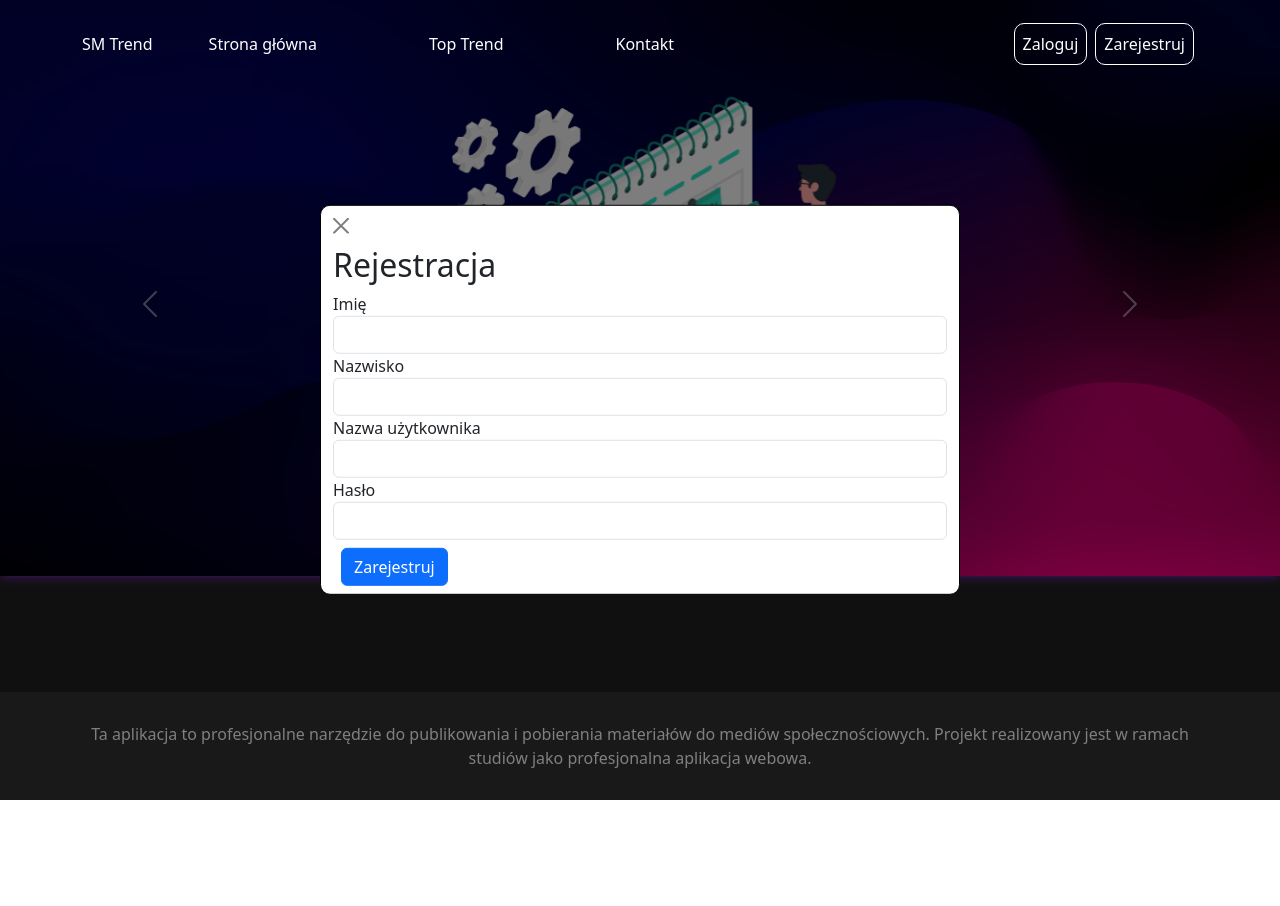
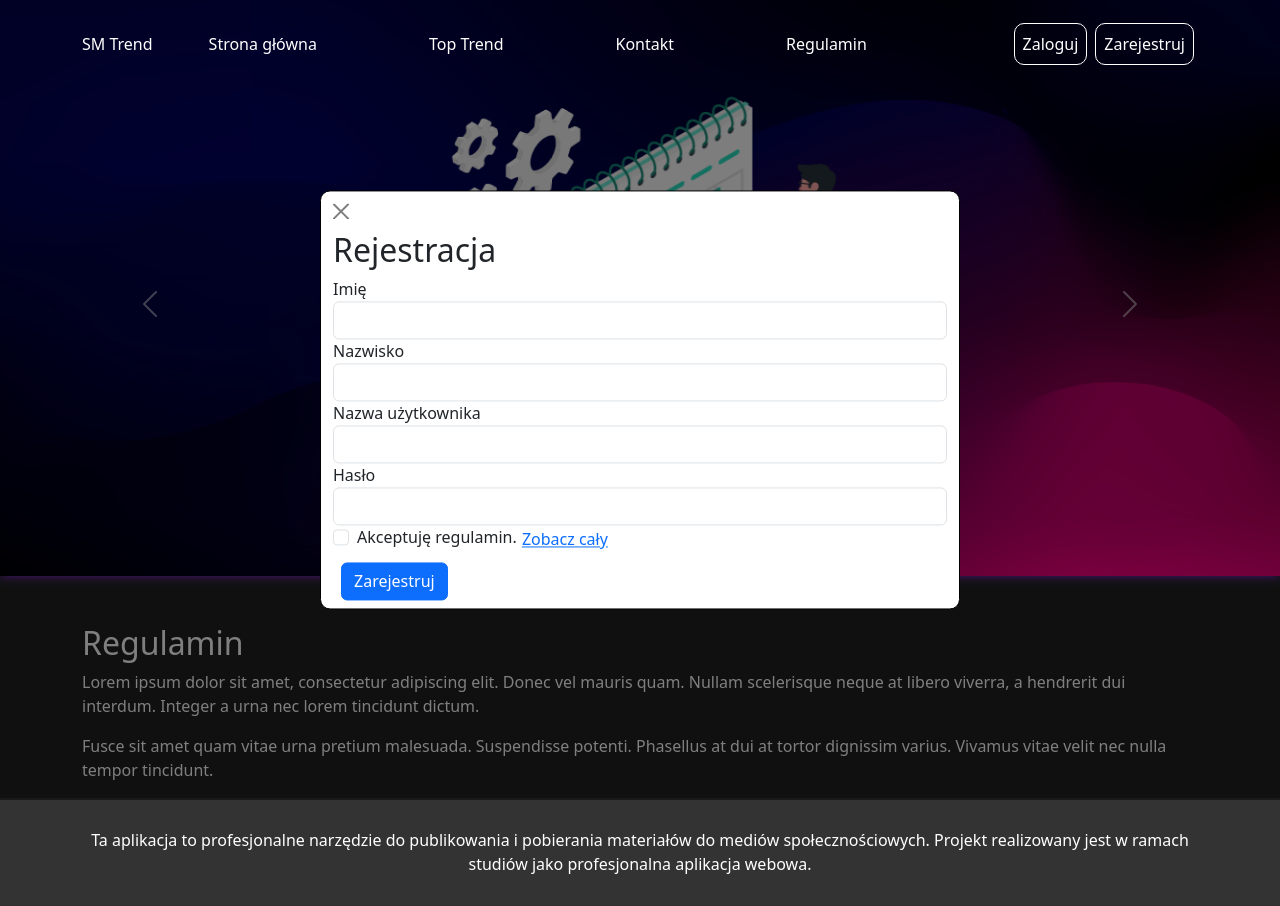
Before and after one commit to Mirac00/SM-Trend-Frontend, a React (Create React App) app: page /regulamin in a window 1280 px wide. Both pictures are taken after a click on the button "Zarejestruj". Before the commit the page ends 800 px from the top, so only its background shows below. Built offline with nearby package versions, Linux system fonts and the light colour scheme.

Commit message:
register and service roules

```diff
--- a/src/App.tsx
+++ b/src/App.tsx
@@ -1,3 +1,4 @@
+// App.tsx
 import React from 'react';
 import { BrowserRouter as Router, Route, Routes } from 'react-router-dom';
 import Layout from './components/common/Layout';
@@ -5,6 +6,7 @@ import Home from './components/routes/home';
 import TopTrend from './components/routes/TopTrend';
 import Contact from './components/routes/contact';
 import MyProfile from './components/routes/MyProfile';
+import Regulamin from './components/routes/Regulamin'; // Import nowej podstrony
 import { AuthProvider } from '../src/components/common/AuthContext';
 
 function App() {
@@ -17,6 +19,7 @@ function App() {
             <Route path="/TopTrend" element={<TopTrend />} />
             <Route path="/Contact" element={<Contact />} />
             <Route path="/my-profile" element={<MyProfile />} />
+            <Route path="/regulamin" element={<Regulamin />} /> {/* Dodaj trasę regulaminu */}
           </Routes>
         </Layout>
       </Router>
--- a/src/components/common/Register.tsx
+++ b/src/components/common/Register.tsx
@@ -2,6 +2,8 @@
 import React, { useState } from 'react';
 import { RegisterRequest } from '../../models/RegisterRequest';
 import { register } from '../../services/userRegisterService';
+import { useNavigate } from 'react-router-dom';
+import { Modal, Button } from 'react-bootstrap';
 
 interface RegisterProps {
   setIsModalOpen: (isOpen: boolean) => void;
@@ -15,6 +17,9 @@ const Register: React.FC<RegisterProps> = ({ setIsModalOpen }) => {
     password: '',
   });
   const [message, setMessage] = useState<string | null>(null);
+  const [agreed, setAgreed] = useState<boolean>(false);
+
+  const navigate = useNavigate();
 
   const handleInputChange = (event: React.ChangeEvent<HTMLInputElement>) => {
     setRegisterRequest({
@@ -25,15 +30,26 @@ const Register: React.FC<RegisterProps> = ({ setIsModalOpen }) => {
 
   const handleSubmit = async (event: React.FormEvent) => {
     event.preventDefault();
+    if (!agreed) {
+      setMessage('Musisz zaakceptować regulamin.');
+      return;
+    }
     try {
-      console.log('Submitting registration request:', registerRequest); // Add this line for debugging
+      console.log('Submitting registration request:', registerRequest); // Debugging
       const response = await register(registerRequest);
-      console.log('Registration response:', response); // Add this line for debugging
+      console.log('Registration response:', response); // Debugging
       setMessage(response.message);
+      // Opcjonalnie: przekierowanie po udanej rejestracji
+      // navigate('/welcome');
     } catch (error) {
       console.error('Error during registration:', error);
       setMessage('Wystąpił błąd podczas rejestracji');
     }
+  };
+
+  const handleSeeAll = () => {
+    setIsModalOpen(false); // Zamknij modal rejestracji
+    navigate('/regulamin'); // Przekieruj na podstronę regulaminu
   };
 
   return (
@@ -56,6 +72,22 @@ const Register: React.FC<RegisterProps> = ({ setIsModalOpen }) => {
           <label>Hasło</label>
           <input type="password" name="password" onChange={handleInputChange} className="form-control" required />
         </div>
+        <div className="form-group form-check">
+          <input
+            type="checkbox"
+            className="form-check-input"
+            id="regulamin"
+            checked={agreed}
+            onChange={(e) => setAgreed(e.target.checked)}
+            required
+          />
+          <label className="form-check-label" htmlFor="regulamin">
+            Akceptuję regulamin.{' '}
+            <button type="button" className="btn btn-link p-0" onClick={handleSeeAll}>
+              Zobacz cały
+            </button>
+          </label>
+        </div>
         <button type="submit" className="btn btn-primary m-2">
           Zarejestruj
         </button>
--- a/src/components/common/navbar.tsx
+++ b/src/components/common/navbar.tsx
@@ -1,3 +1,4 @@
+// src/components/common/Navbar.tsx
 import React, { useState, useEffect } from 'react';
 import { Link, useLocation } from 'react-router-dom';
 import 'bootstrap/dist/js/bootstrap.bundle.min';
@@ -104,7 +105,9 @@ const Navbar: React.FC = () => {
         <div className={`d-flex order-lg-2${isScrolled ? ' text-scrolled' : ' text-white'}`}>
           {user ? (
             <>
-              <span className={`d-flex align-items-center fs-5 me-3 navbar-text${isScrolled ? ' text-scrolled' : ''}`}>Witaj: {user.username}</span>
+              <span className={`d-flex align-items-center fs-5 me-3 navbar-text${isScrolled ? ' text-scrolled' : ''}`}>
+                Witaj: {user.username}
+              </span>
               <button className={`btn-user navbar-btn${isScrolled ? ' btn-scrolled' : ''}`} onClick={handleLogout}>
                 Wyloguj
               </button>
@@ -148,24 +151,29 @@ const Navbar: React.FC = () => {
           <ul className="navbar-nav">
             <li>
               <Link to="/" className={`nav-link nav-text navbar-text${isScrolled ? ' text-scrolled' : ''}`}>
-                <p className='text-center mb-0 btn-text'>Strona główna</p>
+                <p className="text-center mb-0 btn-text">Strona główna</p>
               </Link>
             </li>
             <li>
               <Link to="/TopTrend" className={`nav-link nav-text navbar-text${isScrolled ? ' text-scrolled' : ''}`}>
-                <p className='text-center mb-0 btn-text'>Top Trend</p>
+                <p className="text-center mb-0 btn-text">Top Trend</p>
               </Link>
             </li>
             <li>
               {user && (
                 <Link to="/my-profile" className={`nav-link nav-text navbar-text${isScrolled ? ' text-scrolled' : ''}`}>
-                  <p className='text-center mb-0 btn-text'>Mój Profil</p>
+                  <p className="text-center mb-0 btn-text">Mój Profil</p>
                 </Link>
               )}
             </li>
             <li>
               <Link to="/Contact" className={`nav-link nav-text navbar-text${isScrolled ? ' text-scrolled' : ''}`}>
-                <p className='text-center mb-0 btn-text'>Kontakt</p>
+                <p className="text-center mb-0 btn-text">Kontakt</p>
+              </Link>
+            </li>
+            <li>
+              <Link to="/regulamin" className={`nav-link nav-text navbar-text${isScrolled ? ' text-scrolled' : ''}`}>
+                <p className="text-center mb-0 btn-text">Regulamin</p>
               </Link>
             </li>
           </ul>
@@ -177,12 +185,7 @@ const Navbar: React.FC = () => {
           overlayClassName="modal-overlay"
         >
           <div className="modal-content">
-            <button
-              type="button"
-              className="btn-close m-2"
-              aria-label="Close"
-              onClick={closeModal}
-            ></button>
+            <button type="button" className="btn-close m-2" aria-label="Close" onClick={closeModal}></button>
             {modalContent === 'login' ? (
               <Login closeModal={closeModal} />
             ) : (
--- /dev/null
+++ b/src/components/routes/Regulamin.tsx
@@ -0,0 +1,22 @@
+// src/components/routes/Regulamin.tsx
+import React from 'react';
+import 'bootstrap/dist/css/bootstrap.min.css';
+
+const Regulamin: React.FC = () => {
+  return (
+    <div className="container mt-5 text-white">
+      <h2>Regulamin</h2>
+      <p>
+        Lorem ipsum dolor sit amet, consectetur adipiscing elit. Donec vel mauris quam. Nullam scelerisque
+        neque at libero viverra, a hendrerit dui interdum. Integer a urna nec lorem tincidunt dictum.
+      </p>
+      <p>
+        Fusce sit amet quam vitae urna pretium malesuada. Suspendisse potenti. Phasellus at dui at tortor
+        dignissim varius. Vivamus vitae velit nec nulla tempor tincidunt.
+      </p>
+      {/* Dodaj więcej treści regulaminu w miarę potrzeb */}
+    </div>
+  );
+};
+
+export default Regulamin;
```
